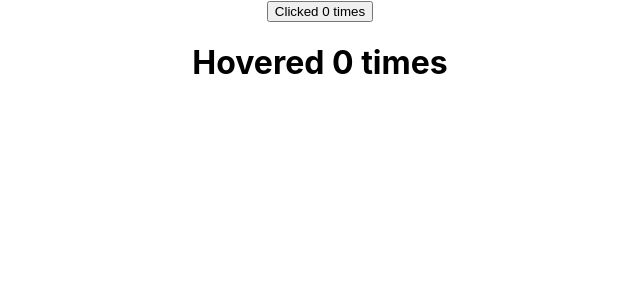
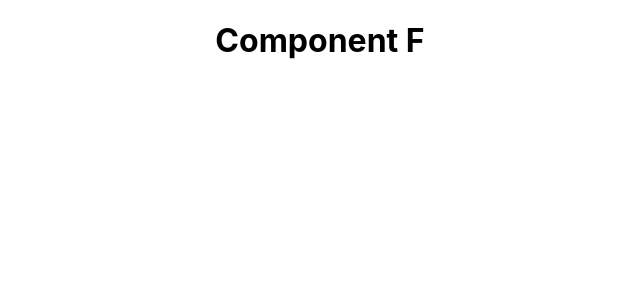
Before and after one commit to Navneet2569/Learning-React, a React (Create React App) app in the folder hello-world2/: page / in a window 1280 px wide. Shown: the top 300 px of the page, without its empty margins (320-960 px from the left). Built offline with nearby package versions, Linux system fonts and the light colour scheme.

Commit message:
Learning Context

```diff
--- a/hello-world2/src/App.js
+++ b/hello-world2/src/App.js
@@ -16,6 +16,7 @@ import ClickCounter2 from "./components/ClickCounter2";
 import HoverCounter2 from "./components/HoverCounter2";
 import User from "./components/User";
 import Counter from "./components/Counter";
+import C from "./components/C";
 
 function App() {
   return (
@@ -51,7 +52,7 @@ function App() {
       <HoverCounter2 />
       <User render={(isLoggedIn) => (isLoggedIn ? "Navneet Singh" : "Guest")} /> */}
 
-      <Counter
+      {/* <Counter
         render={(count, incrementCount) => (
           <ClickCounter2 count={count} incrementCount={incrementCount} />
         )}
@@ -60,7 +61,9 @@ function App() {
         render={(count, incrementCount) => (
           <HoverCounter2 count={count} incrementCount={incrementCount} />
         )}
-      />
+      /> */}
+
+      <C />
     </div>
   );
 }
--- /dev/null
+++ b/hello-world2/src/components/C.js
@@ -0,0 +1,14 @@
+import React, { Component } from "react";
+import E from "./E";
+
+class C extends Component {
+  render() {
+    return (
+      <div>
+        <E />
+      </div>
+    );
+  }
+}
+
+export default C;
--- /dev/null
+++ b/hello-world2/src/components/E.js
@@ -0,0 +1,13 @@
+import React, { Component } from "react";
+import F from "./F";
+class E extends Component {
+  render() {
+    return (
+      <div>
+        <F />
+      </div>
+    );
+  }
+}
+
+export default E;
--- /dev/null
+++ b/hello-world2/src/components/F.js
@@ -0,0 +1,13 @@
+import React, { Component } from "react";
+
+class F extends Component {
+  render() {
+    return (
+      <div>
+        <h1>Component F</h1>
+      </div>
+    );
+  }
+}
+
+export default F;
```
